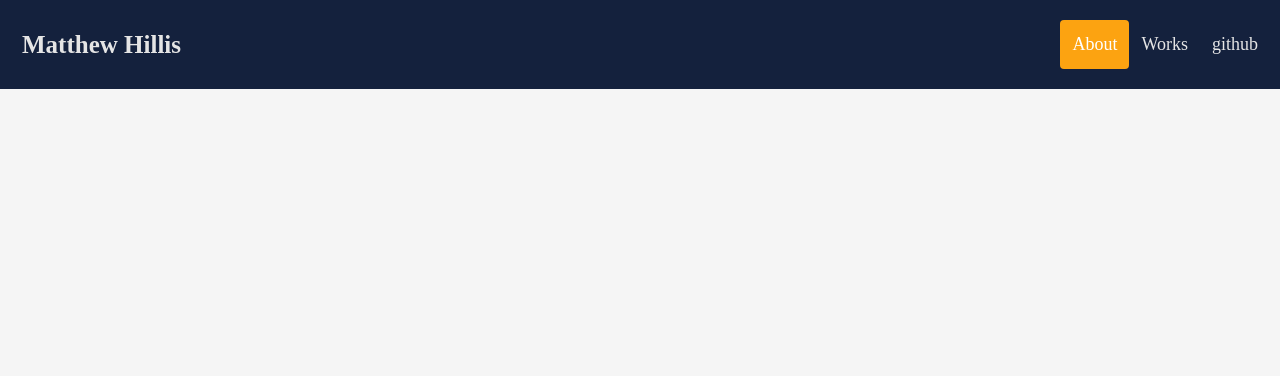
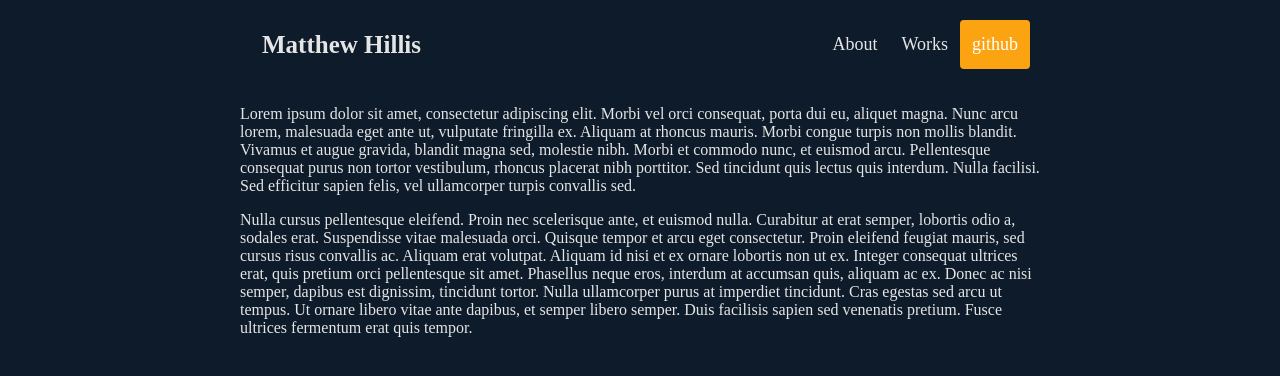
Before and after one commit to mhillis/personalWeb, a plain HTML site: page index.html in a window 1280 px wide. Drawn offline with Linux system fonts and the light colour scheme.

Commit message:
Color/Design tweaks, navbar working

```diff
--- a/index.html
+++ b/index.html
@@ -3,27 +3,45 @@
 
 <head>
     <link rel="stylesheet" href="mystyle.css">
+    <script src="index.js"></script>
     <title>Matthew Hillis</title>
 </head>
+<div class="content">
 
     <body>
-    <div class="content">
         <!--Header-->
         <div class="header">
             <a class="name">Matthew Hillis</a>
             <div class="header-right">
-                <a class="active" href="#about">About</a>
-                <a href="#works">Works</a>
-                <a href="https://github.com/mhillis" rel="noopener" target="_blank">github</a>
+                <a  onclick="openPage('about')">About</a>
+                <a onclick="openPage('works')">Works</a>
+                <a class="active" href="https://github.com/mhillis" rel="noopener" target="_blank">github</a>
             </div>
+
         </div> <!--Header-->
-        <div id="about"class="about-section">
+            <div id="about" class="tabcontent">
+                <p>Lorem ipsum dolor sit amet, consectetur adipiscing elit. Morbi vel orci consequat, porta dui eu,
+                    aliquet magna. Nunc arcu lorem, malesuada eget ante ut, vulputate fringilla ex. Aliquam at rhoncus
+                    mauris. Morbi congue turpis non mollis blandit. Vivamus et augue gravida, blandit magna sed,
+                    molestie nibh. Morbi et commodo nunc, et euismod arcu. Pellentesque consequat purus non tortor
+                    vestibulum, rhoncus placerat nibh porttitor. Sed tincidunt quis lectus quis interdum. Nulla
+                    facilisi. Sed efficitur sapien felis, vel ullamcorper turpis convallis sed.</p>
+                <p>Nulla cursus pellentesque eleifend. Proin nec scelerisque ante, et euismod nulla. Curabitur at erat
+                    semper, lobortis odio a, sodales erat. Suspendisse vitae malesuada orci. Quisque tempor et arcu eget
+                    consectetur. Proin eleifend feugiat mauris, sed cursus risus convallis ac. Aliquam erat volutpat.
+                    Aliquam id nisi et ex ornare lobortis non ut ex. Integer consequat ultrices erat, quis pretium orci
+                    pellentesque sit amet. Phasellus neque eros, interdum at accumsan quis, aliquam ac ex. Donec ac nisi
+                    semper, dapibus est dignissim, tincidunt tortor. Nulla ullamcorper purus at imperdiet tincidunt.
+                    Cras egestas sed arcu ut tempus. Ut ornare libero vitae ante dapibus, et semper libero semper. Duis
+                    facilisis sapien sed venenatis pretium. Fusce ultrices fermentum erat quis tempor.</p>
+            </div>
 
+            <div id="works" class="tabcontent">
+                <h1>My work!</h1>
+                <p>coming soon...</p>
             </div>
-        <div id="works" class="works-section">
 
-        </div>
+    </body>
 </div><!--Center Content-->
-</body>
 
 </html>
--- /dev/null
+++ b/index.js
@@ -0,0 +1,12 @@
+function openPage(pageName){
+    //hide all tab content by default
+    var i, tabcontent;
+    tabcontent = document.getElementsByClassName("tabcontent");
+    for (i = 0; i < tabcontent.length; i++) {
+        tabcontent[i].style.display = "none";
+    }
+
+//show specific tab content
+    document.getElementById(pageName).style.display = "block";
+
+}
--- a/myStyle.css
+++ b/myStyle.css
@@ -1,11 +1,20 @@
 body {
-    background-color: whitesmoke;
+
+    background-color: #0d1b2a;
     margin: 0px;
+
+}
+/*center webpage*/
+.content{
+    max-width: 800px;
+    margin: auto;
+    color: #e5e5e5
+
 
 }
 .header {
     overflow: hidden;
-    background-color: #14213d;
+    background-color: #0d1b2a;
     padding: 20px 10px;
 }
 
@@ -33,6 +42,7 @@ body {
 .header a:hover {
     background-color: #e5e5e5;
     color:black;
+    cursor: pointer;
 }
 
 /*style active and current link*/
@@ -45,3 +55,7 @@ body {
 .header-right {
     float: right;
 }
+
+#works {
+    display: none;
+}
```
Also changed, not shown: colors.txt. Lines whose indentation alone changed are shown as unchanged.
